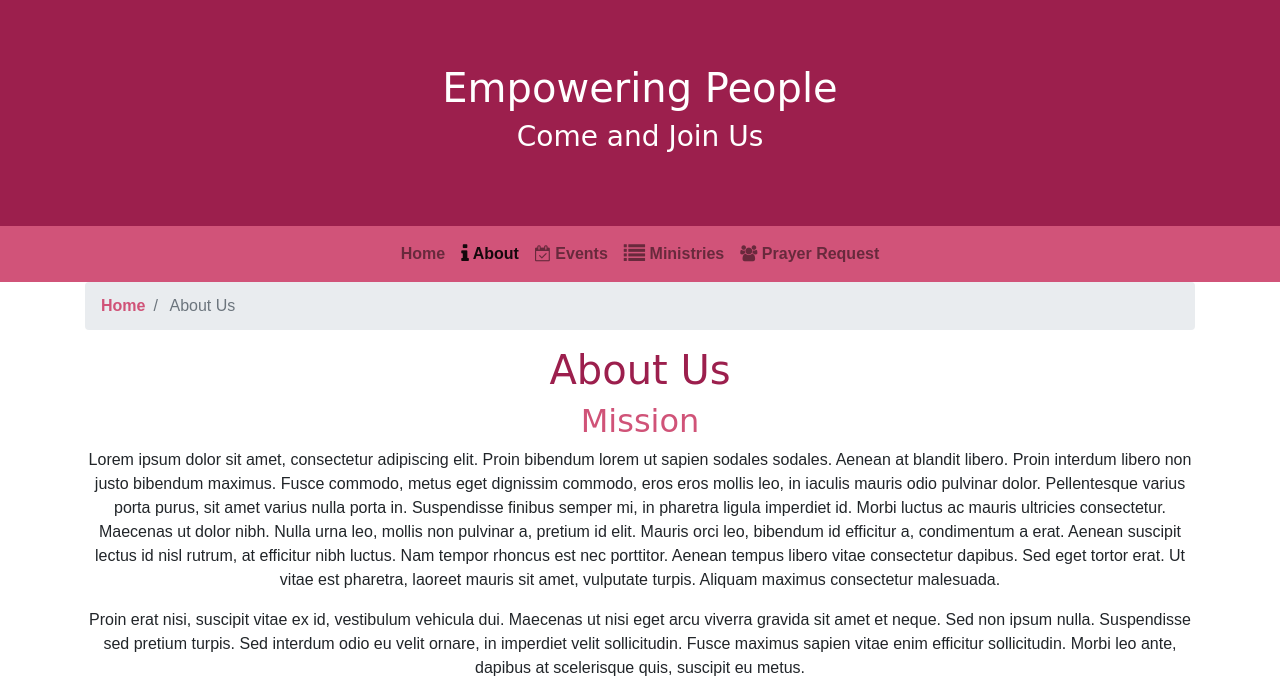
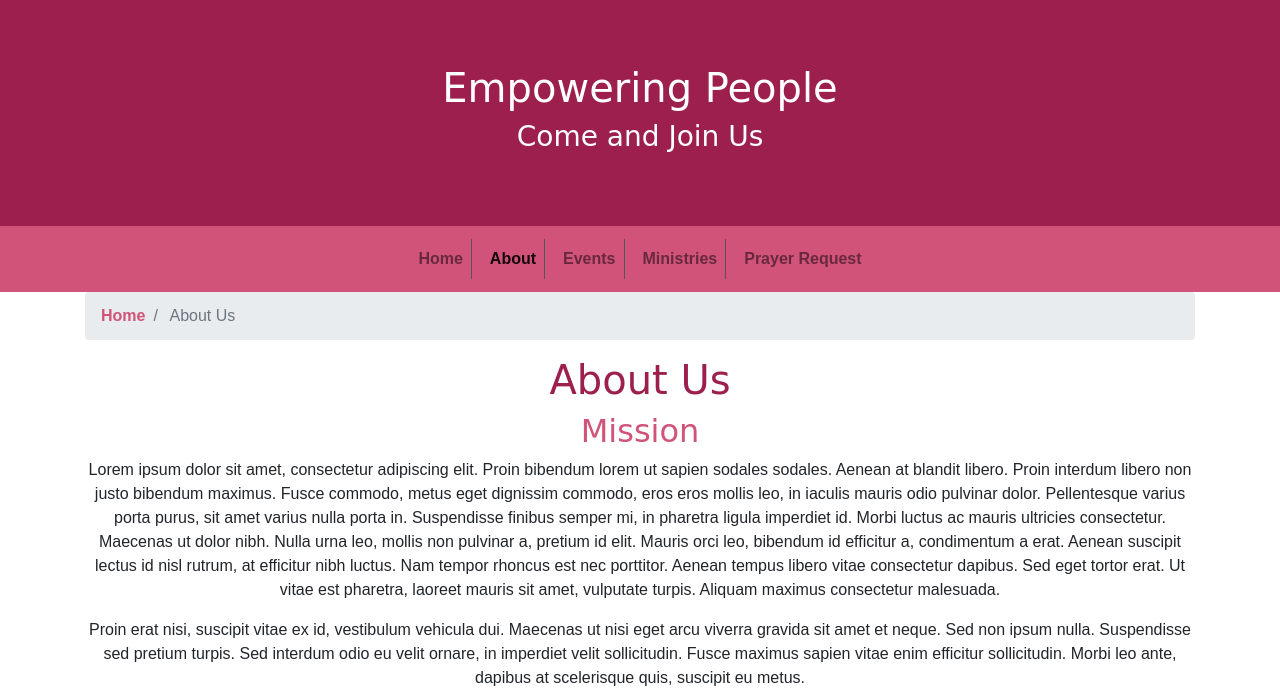
Before and after one commit to cjiles/Empowerment, a website: page aboutus.html in a window 1280 px wide. Shown: the top 693 px of the page. Drawn offline with nearby package versions, Linux system fonts and the light colour scheme.

Commit message:
Added border on navigatin list items

```diff
--- a/aboutus.html
+++ b/aboutus.html
@@ -36,10 +36,10 @@
                     <!--Makes menu collapse when in smaller viewport.  Using the ID of the button below-->
                     <ul class="navbar-nav mx-auto text-center">
                         <li class="nav-item"><a class="nav-link" href="index.html"> Home</a></li>
-                        <li class="nav-item active"><a class="nav-link" href="aboutus.html"><i class="fa fa-info fa-lg"></i> About</a></li>
-                        <li class="nav-item"><a class="nav-link" href="#"><i class="fa fa-calendar-check-o" aria-hidden="true"></i>  Events</a></li>
-                        <li class="nav-item"><a class="nav-link" href="#"><i class="fa fa-list fa-lg"></i> Ministries</a></li>
-                        <li class="nav-item"><a class="nav-link" href="prayerrequest.html"><i class="fa fa-users" aria-hidden="true"></i>  Prayer Request</a></li>
+                        <li class="nav-item active"><a class="nav-link" href="aboutus.html"> About</a></li>
+                        <li class="nav-item"><a class="nav-link" href="#"> Events </a></li>
+                        <li class="nav-item"><a class="nav-link" href="#"> Ministries</a></li>
+                        <li class="nav-item"><a class="nav-link" href="prayerrequest.html"> Prayer Request </a></li>
                     <!--fa class inputs icons from FontAwesome framework which was installed in folder-->
                     </ul>
                 </div>
--- a/css/styles.css
+++ b/css/styles.css
@@ -120,3 +120,13 @@ a {
      transform: translatex(-50%);
 
  }
+
+ .nav-item {
+     border-right: 1px solid rgb(85, 84, 84);
+     margin: 5px;
+     text-align: center;
+ }
+
+ li:last-child{
+     border-right: none;
+ }
```
Also changed, not shown: index.html (+0 -4 lines), prayerrequest.html (+1 -5 lines).
